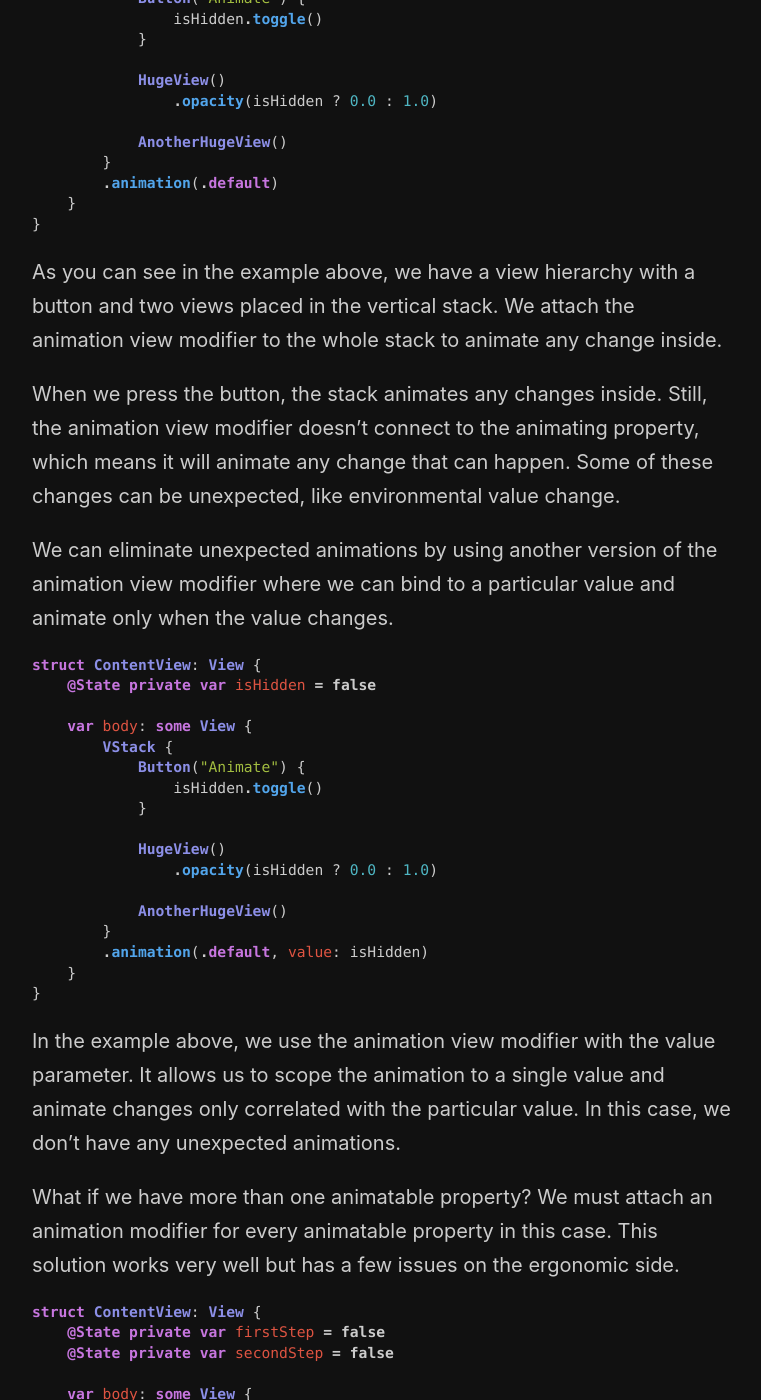
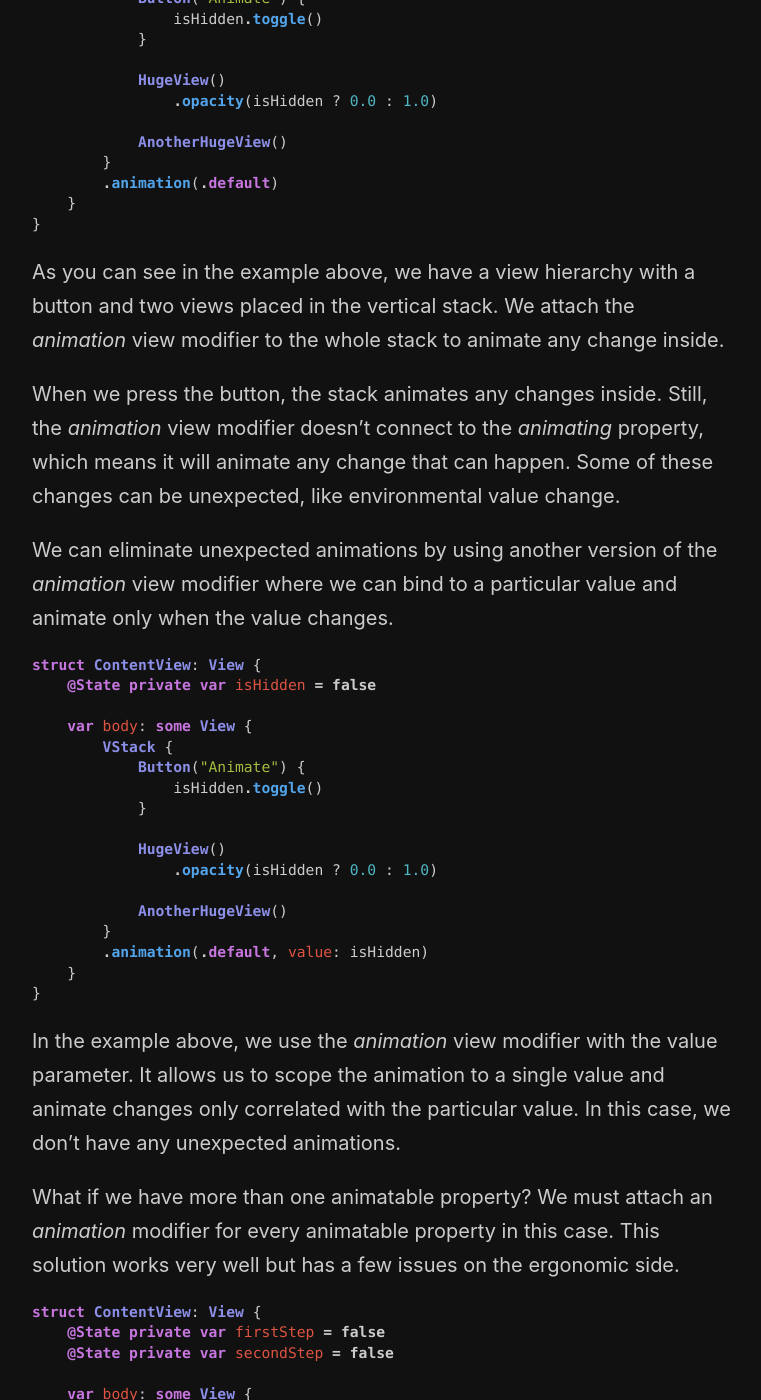
Before and after one commit to mecid/mecid.github.io, a Jekyll site: the page built from _posts/2023-11-21-scoped-animations-in-swiftui.md, in a window 1280 px wide and 1400 px high, scrolled down 634 px. Shown: the whole window, without its empty margins (258-1019 px from the left). Built offline with Jekyll 4.4.1, drawn with Linux system fonts in a browser that asks for light colours; some of the changed text lies outside the part shown.

Commit message:
scoped animations post formatted

````diff
--- a/_posts/2023-11-21-scoped-animations-in-swiftui.md
+++ b/_posts/2023-11-21-scoped-animations-in-swiftui.md
@@ -27,11 +27,11 @@ struct ContentView: View {
 }
 ```
 
-As you can see in the example above, we have a view hierarchy with a button and two views placed in the vertical stack. We attach the animation view modifier to the whole stack to animate any change inside.
+As you can see in the example above, we have a view hierarchy with a button and two views placed in the vertical stack. We attach the *animation* view modifier to the whole stack to animate any change inside.
 
-When we press the button, the stack animates any changes inside. Still, the animation view modifier doesn't connect to the animating property, which means it will animate any change that can happen. Some of these changes can be unexpected, like environmental value change.
+When we press the button, the stack animates any changes inside. Still, the *animation* view modifier doesn't connect to the *animating* property, which means it will animate any change that can happen. Some of these changes can be unexpected, like environmental value change.
 
-We can eliminate unexpected animations by using another version of the animation view modifier where we can bind to a particular value and animate only when the value changes.
+We can eliminate unexpected animations by using another version of the *animation* view modifier where we can bind to a particular value and animate only when the value changes.
 
 ```swift
 struct ContentView: View {
@@ -53,9 +53,9 @@ struct ContentView: View {
 }
 ```
 
-In the example above, we use the animation view modifier with the value parameter. It allows us to scope the animation to a single value and animate changes only correlated with the particular value. In this case, we don't have any unexpected animations.
+In the example above, we use the *animation* view modifier with the value parameter. It allows us to scope the animation to a single value and animate changes only correlated with the particular value. In this case, we don't have any unexpected animations.
 
-What if we have more than one animatable property? We must attach an animation modifier for every animatable property in this case. This solution works very well but has a few issues on the ergonomic side.
+What if we have more than one animatable property? We must attach an *animation* modifier for every animatable property in this case. This solution works very well but has a few issues on the ergonomic side.
 
 ```swift
 struct ContentView: View {
@@ -84,7 +84,7 @@ struct ContentView: View {
 }
 ```
 
-Fortunately, SwiftUI introduced a new variant of the animation view modifier, allowing us to scope animations using a ViewBuilder closure.
+Fortunately, SwiftUI introduced a new variant of the animation view modifier, allowing us to scope animations using a *ViewBuilder* closure.
 
 ```swift
 struct ContentView: View {
@@ -114,9 +114,9 @@ struct ContentView: View {
 }
 ```
 
-As you can see in the example above, we use the animation view modifier by providing a type of animation we need and a ViewBuilder closure where this animation applies. The animation works only in the context of the provided ViewBuilder closure and doesn't spread anywhere else.
+As you can see in the example above, we use the *animation* view modifier by providing a type of animation we need and a *ViewBuilder* closure where this animation applies. The animation works only in the context of the provided *ViewBuilder* closure and doesn't spread anywhere else.
 
-As a starting point, the ViewBuilder closure provides a single parameter, the placeholder for the view where you have applied the animation view modifier. It is safe to apply any view modifiers to your view inside the ViewBuilder closure and expect animation only for this code block.
+As a starting point, the *ViewBuilder* closure provides a single parameter, the placeholder for the view where you have applied the *animation* view modifier. It is safe to apply any view modifiers to your view inside the *ViewBuilder* closure and expect animation only for this code block.
 
 ```swift
 ```
````
